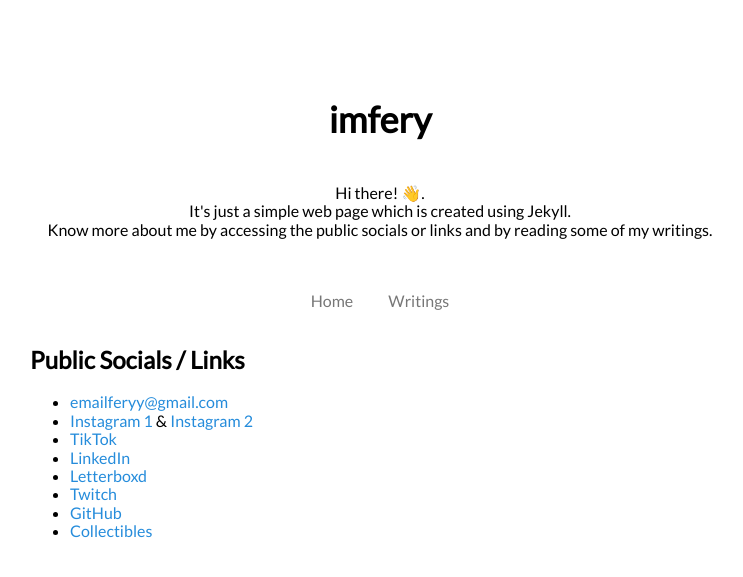
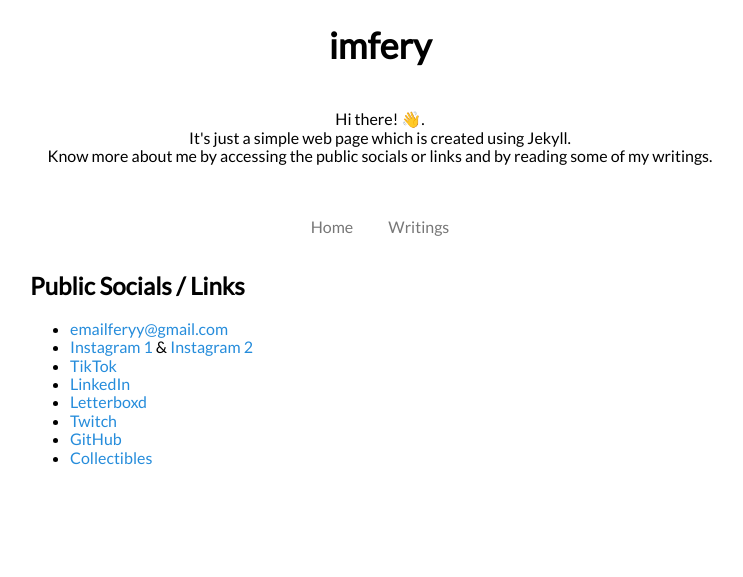
Before and after one commit to imfery/imfery.github.io, a Jekyll site: the page built from index.md, in a window 1280 px wide. Shown: the top 577 px of the page, without its empty margins (260-1003 px from the left). Built offline with Jekyll 4.4.1, drawn with Linux system fonts in a browser that asks for light colours; nearby versions of some CDN libraries.

Commit message:
Update page.html

```diff
--- a/_layouts/page.html
+++ b/_layouts/page.html
@@ -11,21 +11,11 @@
       <div class="wrapper">
 
             <div class="header">
-                <br>
-                <br>
-                <br>
-                <br>
                 {% if page.writing != true %}
                 <h2 class="profile-name">imfery</h2>
                 <br>
                 <br>
                 <span style="display:block;">{{page.message}}</span>
-                <br>
-                <br>
-
-                {% else %}
-                <br>
-                <br>
                 <br>
                 <br>
                 {% endif %}
```
